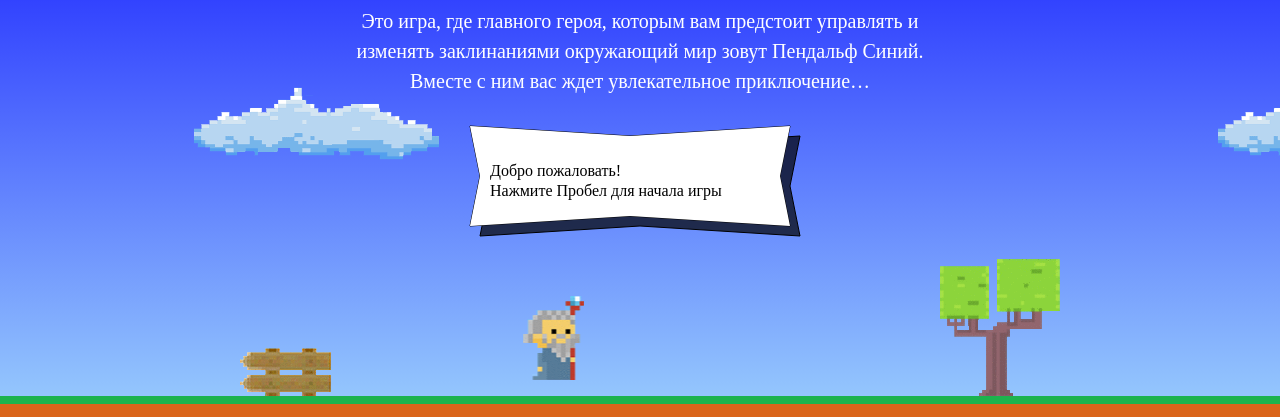
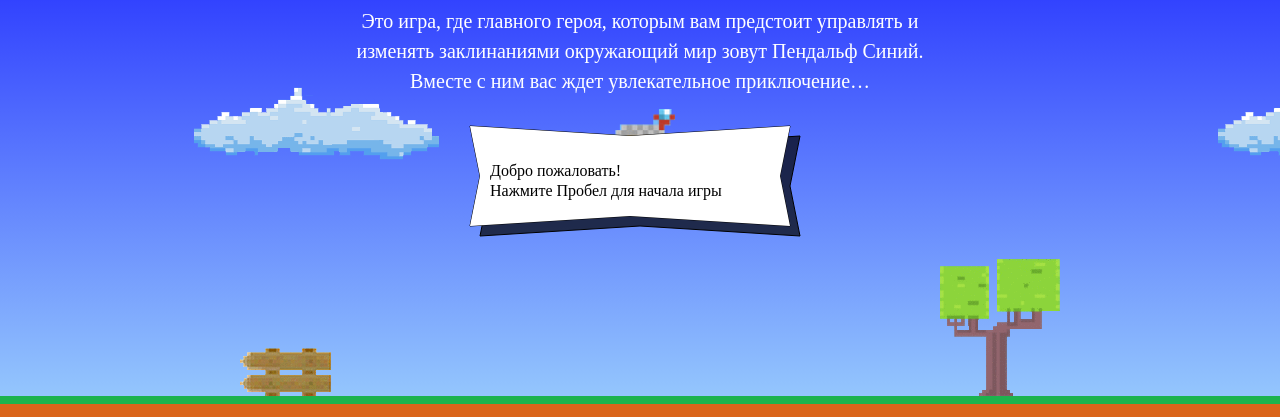
Before and after one commit to quasko/478669-code-and-magick, a website: page index.html in a window 1280 px wide. Shown: the part 203-620 px from the top of the page. Drawn offline with Linux system fonts and the light colour scheme; a web font is replaced by a local one.

Commit message:
wizard position

```diff
--- a/index.html
+++ b/index.html
@@ -180,7 +180,26 @@
     <p class="setup-similar-label">Петр Петров</p>
   </div>
 </template>
+<script>
+  var fireballSize = 22;
+  var getFireballSpeed = function(left) {
+    return left ? 5 : 2;
+  };
+  var wizardSpeed = 3;
+  var wizardWidth = 70;
+  var getWizardHeight = function() {
+    return 1.337 * wizardWidth;
+  };
+  var getWizardX = function(width) {
+    return width / 2 -  wizardWidth / 2;
+  }
+  var getWizardY = function(height) {
+    return height / 3 * 2 - getWizardHeight() * 2;
+  }
+  console.log(getWizardX(700));
+  console.log(getWizardY(300));
 
+</script>
 <script src="js/game.js"></script>
 
 </body>
```
